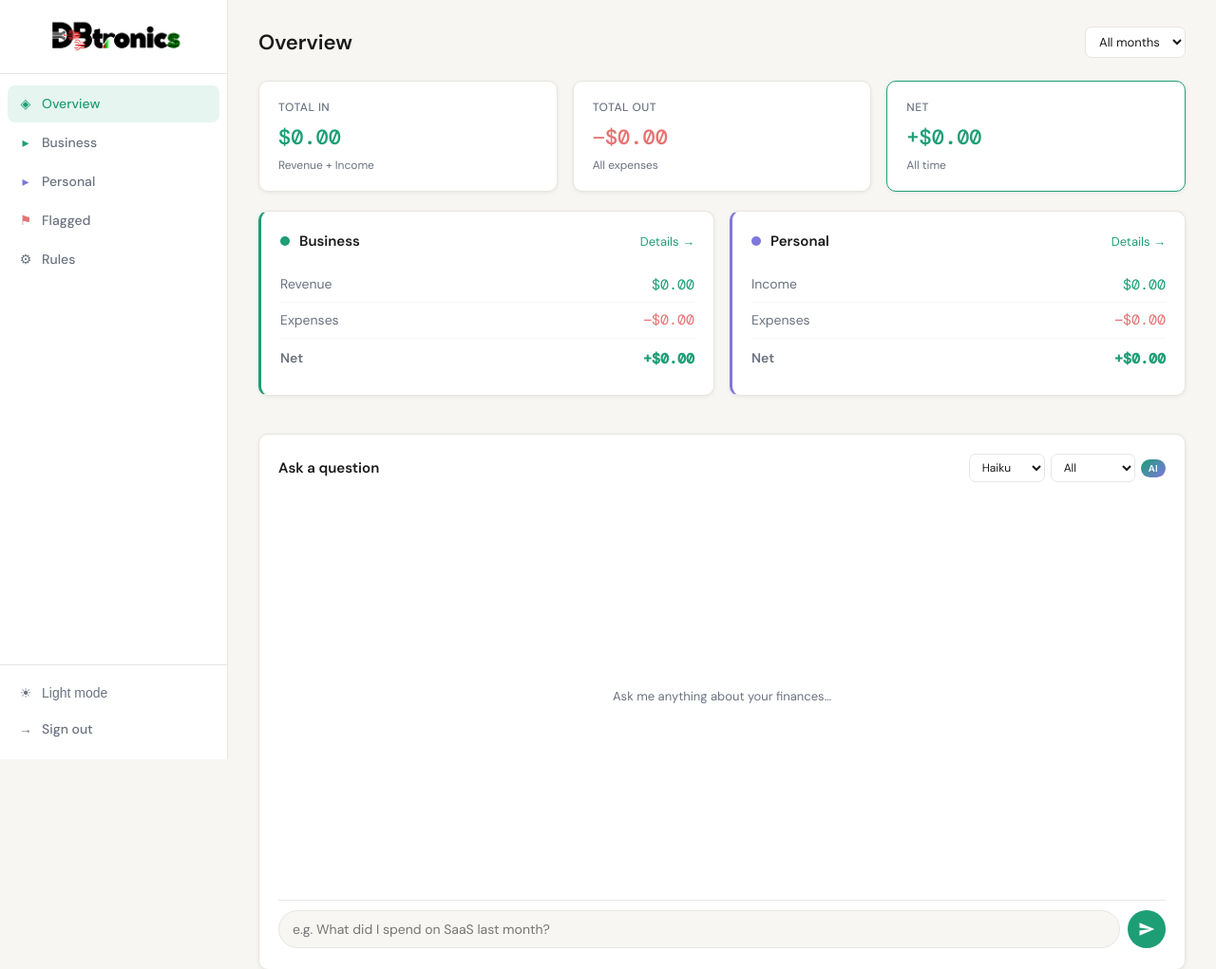
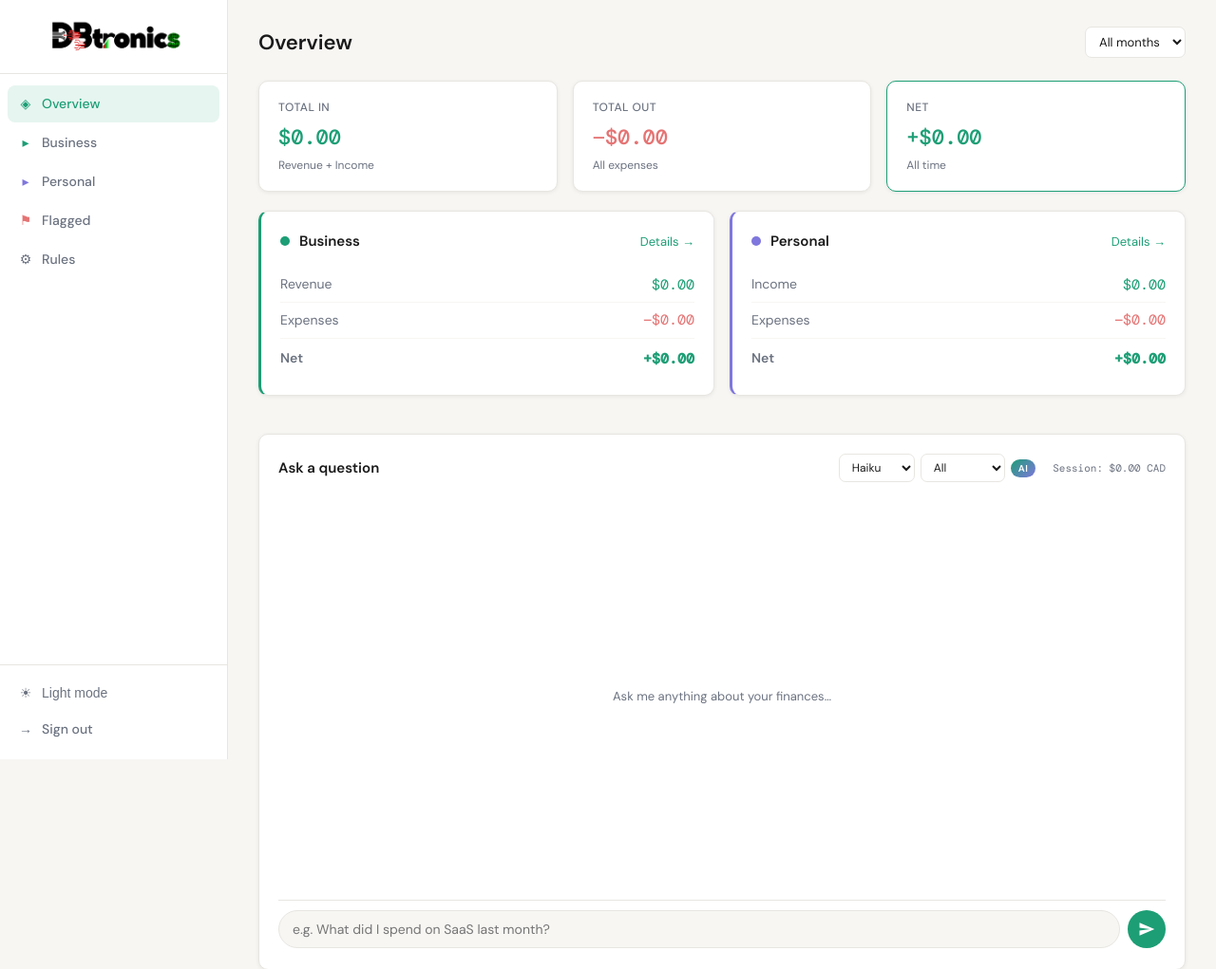
Before and after one commit to dbtronics/Bookkeeping-System, a Flask app: page / in a window 1280 px wide. Shown: the top 1021 px of the page at 95% size. Run offline with Flask 3, Linux system fonts and the light colour scheme; the visitor is signed in with stand-in values (Sample User, id 1).

Commit message:
[query] Show per-message and session token cost in chat UI
Backend:
- Added NL_MODEL_PRICING and USD_TO_CAD to config.py
- _ask_claude() now returns (answer, input_tokens, output_tokens)
- Endpoint calculates cost_usd and cost_cad per message
- Response includes tokens {input, output, total}, cost_usd, cost_cad
- Log line now shows token counts and cost per query

Frontend (chat.js):
- Tracks session totals: inputTokens, outputTokens, costUsd, costCad
- Per-message meta line shows: "847 in / 312 out · $0.0031 CAD"
- Card header gets a live session cost display showing cumulative
  input/output tokens and total cost in both CAD and USD

CSS:
- .chat-cost — teal token cost in the per-message meta line
- .session-cost — monospace session total in the card header

Co-Authored-By: Claude Sonnet 4.6 <noreply@anthropic.com>

```diff
--- a/query/nl.py
+++ b/query/nl.py
@@ -20,6 +20,7 @@ from config import (
     ANTHROPIC_API_KEY, MASTER_TRANSACTIONS_CSV,
     NL_MODELS, NL_DEFAULT_MODEL, NL_MAX_TOKENS,
     NL_HISTORY_LIMIT, NL_TOP_VENDORS, NL_TOP_INCOME,
+    NL_MODEL_PRICING, USD_TO_CAD,
 )
 from logger import get_logger
 
@@ -331,8 +332,11 @@ def _ask_claude(question, summary, model_id, history=None):
                 system=system,
                 messages=messages,
             )
-            return response.content[0].text.strip()
-        except anthropic.RateLimitError as e:
+            answer = response.content[0].text.strip()
+            input_tokens  = response.usage.input_tokens
+            output_tokens = response.usage.output_tokens
+            return answer, input_tokens, output_tokens
+        except anthropic.RateLimitError:
             if attempt == 0:
                 log.warning("Rate limit hit — waiting 60s then retrying once")
                 time.sleep(60)
@@ -405,11 +409,32 @@ def nl_query():
                      " (year assumed)" if month_note else "")
 
         summary = _build_summary(effective_scope, month_filter=month_filter, month_note=month_note)
-        answer = _ask_claude(question, summary, model_id, history=history)
+        answer, input_tokens, output_tokens = _ask_claude(question, summary, model_id, history=history)
+
+        # Cost calculation
+        pricing = NL_MODEL_PRICING.get(model_id, {"input": 0, "output": 0})
+        cost_usd = (input_tokens * pricing["input"] + output_tokens * pricing["output"]) / 1_000_000
+        cost_cad = cost_usd * USD_TO_CAD
+
         elapsed = time.time() - t0
-        log.info("NL query answered in %.1fs | model=%s scope=%s month=%s",
-                 elapsed, model_id, scope, month_filter or "all")
-        return jsonify({"answer": answer, "model": model_id, "scope": scope})
+        log.info(
+            "NL query answered in %.1fs | model=%s scope=%s month=%s | "
+            "tokens in=%d out=%d | cost $%.5f USD ($%.5f CAD)",
+            elapsed, model_id, scope, month_filter or "all",
+            input_tokens, output_tokens, cost_usd, cost_cad
+        )
+        return jsonify({
+            "answer":        answer,
+            "model":         model_id,
+            "scope":         scope,
+            "tokens": {
+                "input":  input_tokens,
+                "output": output_tokens,
+                "total":  input_tokens + output_tokens,
+            },
+            "cost_usd": round(cost_usd, 6),
+            "cost_cad": round(cost_cad, 6),
+        })
     except Exception as e:
         log.error("NL query failed | model=%s | %s | error: %s", model_id, question[:60], e)
         return jsonify({"error": f"Query failed: {str(e)}"}), 500
--- a/static/chat.js
+++ b/static/chat.js
@@ -16,6 +16,32 @@ function initChat(cfg) {
   var input   = document.getElementById(cfg.inputId);
   var btn     = document.getElementById(cfg.sendBtnId);
   var history = [];  // [{role:'user'|'assistant', content:'...'}]
+
+  // Session cost tracking
+  var session = { inputTokens: 0, outputTokens: 0, costUsd: 0, costCad: 0 };
+
+  // Find the card-header that contains this chat's controls and inject a cost display
+  var chatCard   = win.closest('.card');
+  var cardHeader = chatCard ? chatCard.querySelector('.card-header') : null;
+  var costEl = null;
+  if (cardHeader) {
+    costEl = document.createElement('span');
+    costEl.className = 'session-cost';
+    costEl.title = 'Total token cost for this chat session';
+    costEl.textContent = 'Session: $0.00 CAD';
+    cardHeader.appendChild(costEl);
+  }
+
+  function updateSessionCost() {
+    if (!costEl) return;
+    costEl.innerHTML =
+      '<span class="cost-detail">' +
+        session.inputTokens.toLocaleString() + ' in / ' +
+        session.outputTokens.toLocaleString() + ' out' +
+      '</span>' +
+      ' &nbsp;Session: <strong>$' + session.costCad.toFixed(4) + ' CAD</strong>' +
+      ' <span class="cost-usd">($' + session.costUsd.toFixed(4) + ' USD)</span>';
+  }
 
   function modelVal() {
     var el = cfg.modelSelectId && document.getElementById(cfg.modelSelectId);
@@ -112,12 +138,16 @@ function initChat(cfg) {
     if (el) el.remove();
   }
 
-  function appendAiMsg(text, meta) {
+  function appendAiMsg(text, meta, cost) {
     var div = document.createElement('div');
     div.className = 'chat-row ai';
-    var metaHtml = meta
-      ? '<div class="chat-meta">' + meta + '</div>'
-      : '';
+    var metaHtml = '';
+    if (meta || cost) {
+      metaHtml = '<div class="chat-meta">';
+      if (meta) metaHtml += '<span>' + meta + '</span>';
+      if (cost) metaHtml += '<span class="chat-cost">' + cost + '</span>';
+      metaHtml += '</div>';
+    }
     div.innerHTML =
       '<div class="chat-avatar">AI</div>' +
       '<div class="chat-bubble-wrap">' +
@@ -174,10 +204,28 @@ function initChat(cfg) {
       } else {
         var answer = data.answer || 'No answer returned.';
         history.push({ role: 'assistant', content: answer });
+
+        // Model + scope meta
         var modelLabel = (data.model || '').includes('haiku') ? 'Haiku' : 'Sonnet';
         var scopeLabel = data.scope || '';
         var meta = modelLabel + (scopeLabel ? ' · ' + scopeLabel : '');
-        appendAiMsg(answer, meta);
+
+        // Per-message cost
+        var costStr = '';
+        if (data.tokens && data.cost_cad !== undefined) {
+          var t = data.tokens;
+          session.inputTokens  += t.input  || 0;
+          session.outputTokens += t.output || 0;
+          session.costUsd      += data.cost_usd || 0;
+          session.costCad      += data.cost_cad || 0;
+          updateSessionCost();
+          costStr =
+            t.input.toLocaleString() + ' in / ' +
+            t.output.toLocaleString() + ' out · ' +
+            '$' + data.cost_cad.toFixed(4) + ' CAD';
+        }
+
+        appendAiMsg(answer, meta, costStr);
       }
     } catch (e) {
       history.pop();  // remove failed message from history
--- a/static/style.css
+++ b/static/style.css
@@ -562,7 +562,27 @@ a:hover { text-decoration: underline; }
   font-family: 'DM Mono', monospace;
   margin-top: 4px;
   padding-left: 2px;
+  display: flex;
+  flex-wrap: wrap;
+  gap: 8px;
+  align-items: center;
 }
+.chat-cost {
+  color: var(--teal);
+  opacity: 0.85;
+}
+
+/* Session cost display in card-header */
+.session-cost {
+  font-size: 11px;
+  font-family: 'DM Mono', monospace;
+  color: var(--muted);
+  margin-left: 8px;
+  white-space: nowrap;
+}
+.session-cost strong { color: var(--text); }
+.session-cost .cost-detail { opacity: 0.7; }
+.session-cost .cost-usd { opacity: 0.6; font-size: 10px; }
 
 /* Thinking dots */
 .chat-bubble.thinking {
```
Also changed, not shown: config.py (+12 -0 lines).
